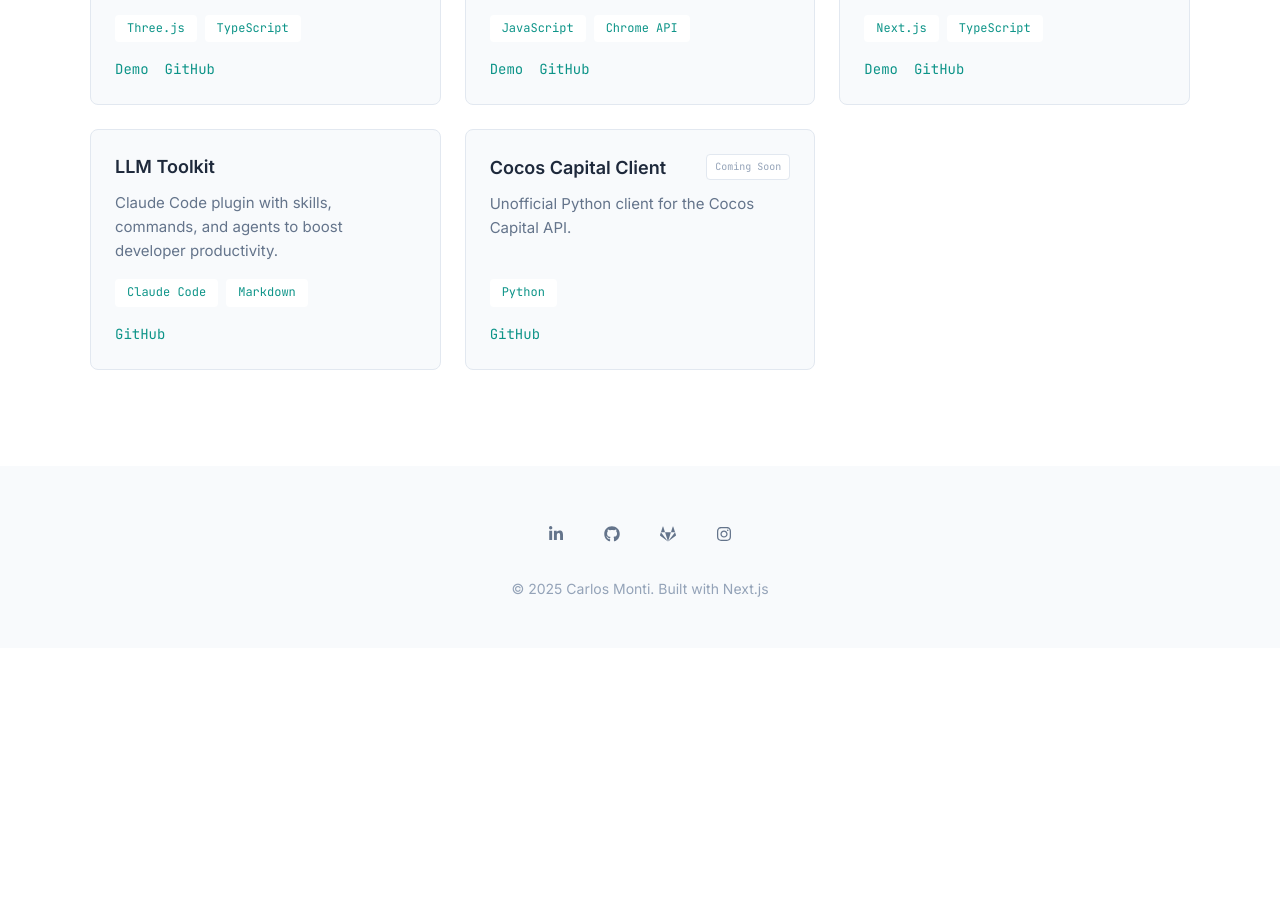
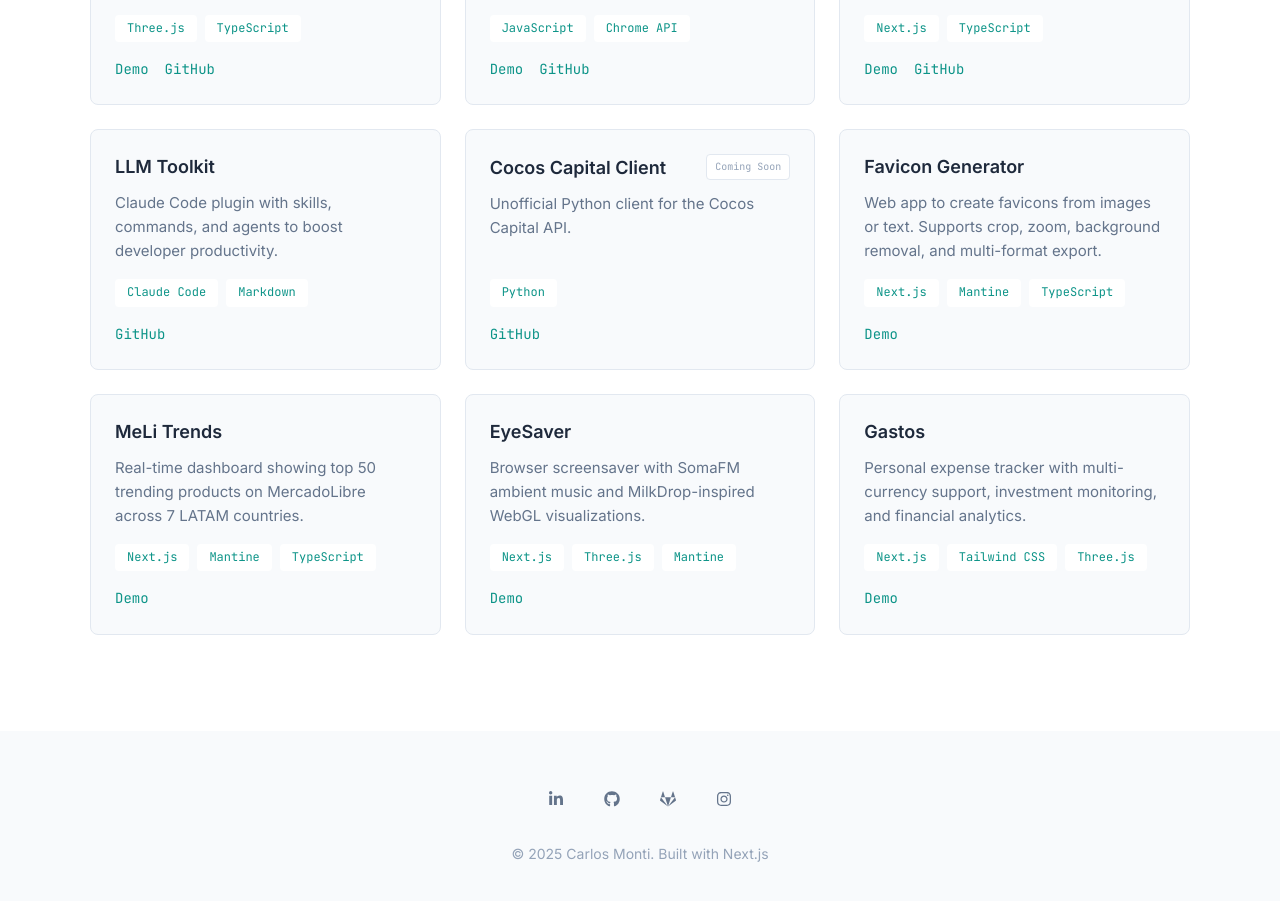
Before and after one commit to testacode/resume, a Next.js app: page / in a window 1280 px wide. Shown: the part 3060-3961 px from the top of the page. Before the commit the page ends 3708 px from the top, so only its background shows below. Built offline with nearby package versions, Linux system fonts and the light colour scheme.

Commit message:
feat(projects): add 4 new projects and make githubUrl optional
- Add Favicon Generator, MeLi Trends, EyeSaver, Gastos projects
- Make githubUrl optional in Project type for closed-source projects
- Render GitHub link conditionally in Projects component

```diff
--- a/src/components/sections/Projects/Projects.tsx
+++ b/src/components/sections/Projects/Projects.tsx
@@ -67,6 +67,7 @@
                     Demo
                   </a>
                 )}
+                {project.githubUrl && (
                   <a
                     href={project.githubUrl}
                     target="_blank"
@@ -75,6 +76,7 @@
                   >
                     GitHub
                   </a>
+                )}
               </div>
             </MotionDiv>
           ))}
--- a/src/data/resume.ts
+++ b/src/data/resume.ts
@@ -169,5 +169,41 @@
       technologies: ['Python'],
       status: 'coming-soon',
     },
+    {
+      id: 'favicon-generator',
+      name: 'Favicon Generator',
+      description:
+        'Web app to create favicons from images or text. Supports crop, zoom, background removal, and multi-format export.',
+      url: 'https://favicon-generator.carlosmonti.com',
+      technologies: ['Next.js', 'Mantine', 'TypeScript'],
+      status: 'live',
+    },
+    {
+      id: 'meli-trends',
+      name: 'MeLi Trends',
+      description:
+        'Real-time dashboard showing top 50 trending products on MercadoLibre across 7 LATAM countries.',
+      url: 'https://meli-trends.carlosmonti.com',
+      technologies: ['Next.js', 'Mantine', 'TypeScript'],
+      status: 'live',
+    },
+    {
+      id: 'eyesaver',
+      name: 'EyeSaver',
+      description:
+        'Browser screensaver with SomaFM ambient music and MilkDrop-inspired WebGL visualizations.',
+      url: 'https://eyesaver.vercel.app',
+      technologies: ['Next.js', 'Three.js', 'Mantine'],
+      status: 'live',
+    },
+    {
+      id: 'gastos',
+      name: 'Gastos',
+      description:
+        'Personal expense tracker with multi-currency support, investment monitoring, and financial analytics.',
+      url: 'https://gastos-xmontc.vercel.app',
+      technologies: ['Next.js', 'Tailwind CSS', 'Three.js'],
+      status: 'live',
+    },
   ],
 };
--- a/src/types/resume.ts
+++ b/src/types/resume.ts
@@ -34,7 +34,7 @@
   name: string;
   description: string;
   url?: string;
-  githubUrl: string;
+  githubUrl?: string;
   technologies: string[];
   status: 'live' | 'coming-soon';
 };
```
Lines whose indentation alone changed are shown as unchanged.
